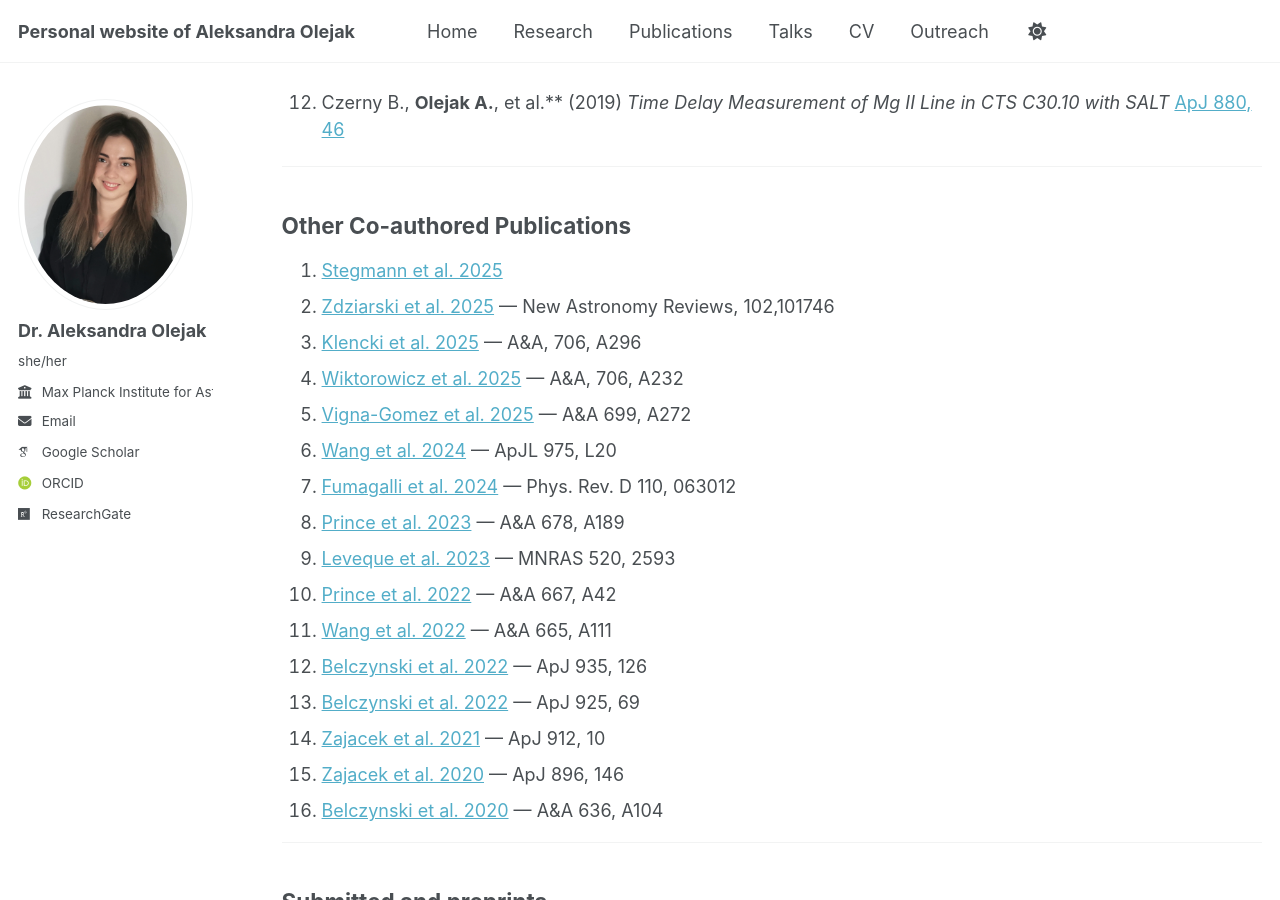
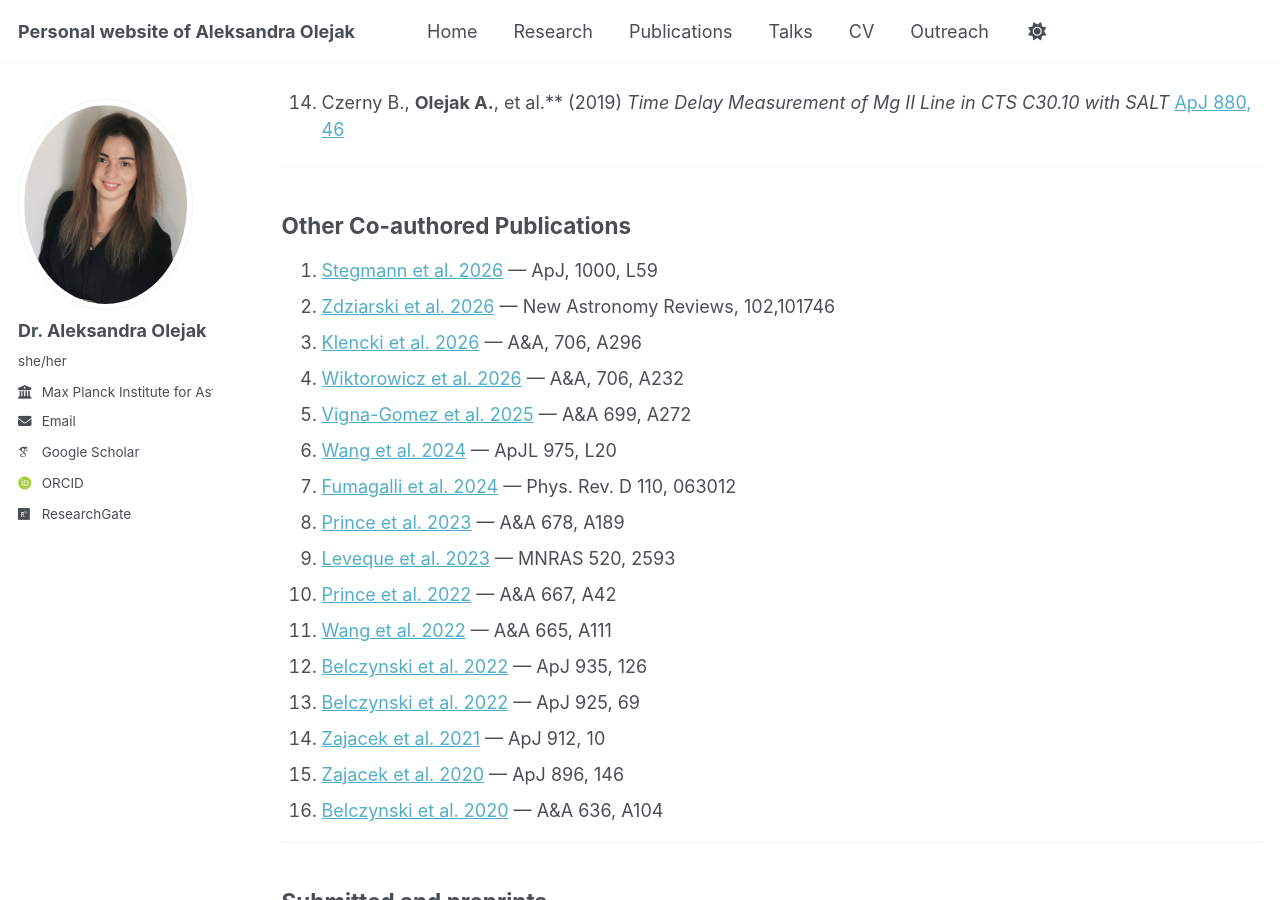
Before and after one commit to aleole/aleole.github.io, a Jekyll site: the page built from _pages/publications.md, in a window 1280 px wide and 900 px high, scrolled down 1281 px. Built offline with Jekyll 4.4.1, drawn with Linux system fonts in a browser that asks for light colours; some web fonts are replaced; a script that is not in the unit is left out.

Commit message:
Update publications.md

```diff
--- a/_pages/publications.md
+++ b/_pages/publications.md
@@ -18,11 +18,11 @@ Total citations: **1491**. Citations for first-authored articles: **436**. H-ind
 
 ## First- and Second-authored Papers
 
-1.**Olejak A.**, Klencki J., Vigna-Gomez A., de Mink S.~E., et al., (2025)
+1. **Olejak A.**, Klencki J., Vigna-Gomez A., de Mink S.~E., et al., (2025)
    *Non-conservative Mass Transfer as a Formation Channel for Gaia Black Hole Systems*
    [Accepted in ApJ](https://arxiv.org/abs/2511.10728)
 
-2.**Olejak A.**, Stegmann J., de Mink S. E., Valli R., Sari R., Justham S.(2025)
+2. **Olejak A.**, Stegmann J., de Mink S. E., Valli R., Sari R., Justham S.(2025)
    *Supermassive black holes stripping a subgiant star down to its helium core: a new type of multi-messenger source for LISA*
    [ApJL 987, L11](https://iopscience.iop.org/article/10.3847/2041-8213/ade432)
 
@@ -50,7 +50,7 @@ Total citations: **1491**. Citations for first-authored articles: **436**. H-ind
    *Synthetic catalog of black holes in the Milky Way*
    [A&A 638, A94](https://doi.org/10.1051/0004-6361/201936557)
 
-10.  Stegmann J., **Olejak A.**, de Mink S.~E. (2025)
+10. Stegmann J., **Olejak A.**, de Mink S.~E. (2025)
     *Resolving Black Hole Family Issues Among the Massive Ancestors of Very High-Spin Gravitational-Wave Events Like GW231123*
     [ApJL, 992, L26](https://iopscience.iop.org/article/10.3847/2041-8213/ae0e5f)
 
@@ -78,10 +78,10 @@ Total citations: **1491**. Citations for first-authored articles: **436**. H-ind
 
 ## Other Co-authored Publications
 
-1. [Stegmann et al. 2025](https://arxiv.org/abs/2512.15873)
-2. [Zdziarski et al. 2025](https://doi.org/10.1016/j.newar.2025.101746) — New Astronomy Reviews, 102,101746
-3. [Klencki et al. 2025](https://doi.org/10.1051/0004-6361/202555500 ) — A&A, 706, A296
-4. [Wiktorowicz et al. 2025](https://doi.org/10.1051/0004-6361/202557456) — A&A, 706, A232
+1. [Stegmann et al. 2026](https://doi:10.3847/2041-8213/ae52ec) — ApJ, 1000, L59
+2. [Zdziarski et al. 2026](https://doi.org/10.1016/j.newar.2025.101746) — New Astronomy Reviews, 102,101746
+3. [Klencki et al. 2026](https://doi.org/10.1051/0004-6361/202555500 ) — A&A, 706, A296
+4. [Wiktorowicz et al. 2026](https://doi.org/10.1051/0004-6361/202557456) — A&A, 706, A232
 5. [Vigna-Gomez et al. 2025](https://doi.org/10.1051/0004-6361/202554680) — A&A 699, A272
 6. [Wang et al. 2024](https://doi.org/10.3847/2041-8213/ad86b7) — ApJL 975, L20
 7. [Fumagalli et al. 2024](https://doi.org/10.1103/PhysRevD.110.063012) — Phys. Rev. D 110, 063012
```
Also changed, not shown: other parts of _pages/publications.md (+2 -3 lines).
